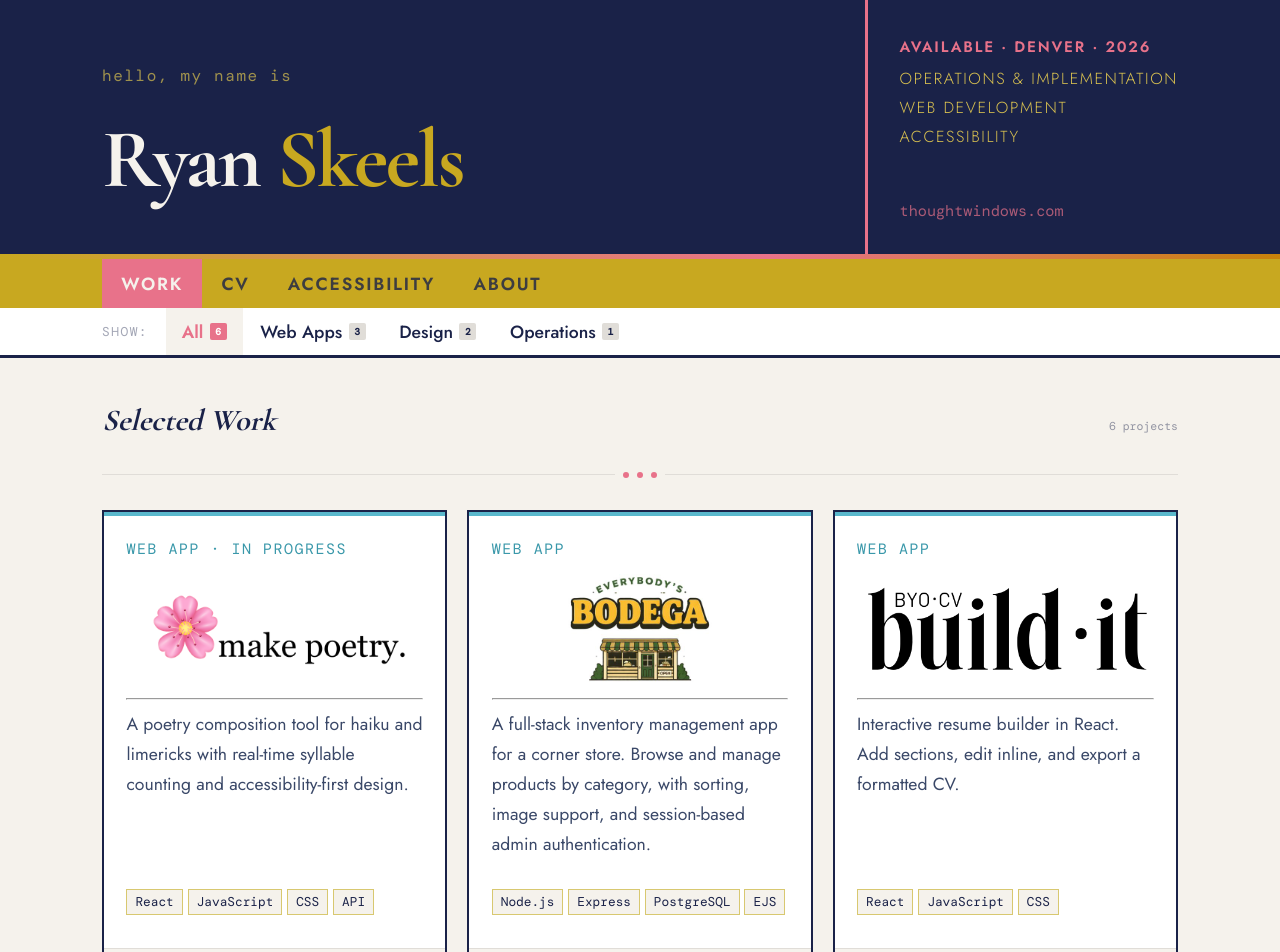
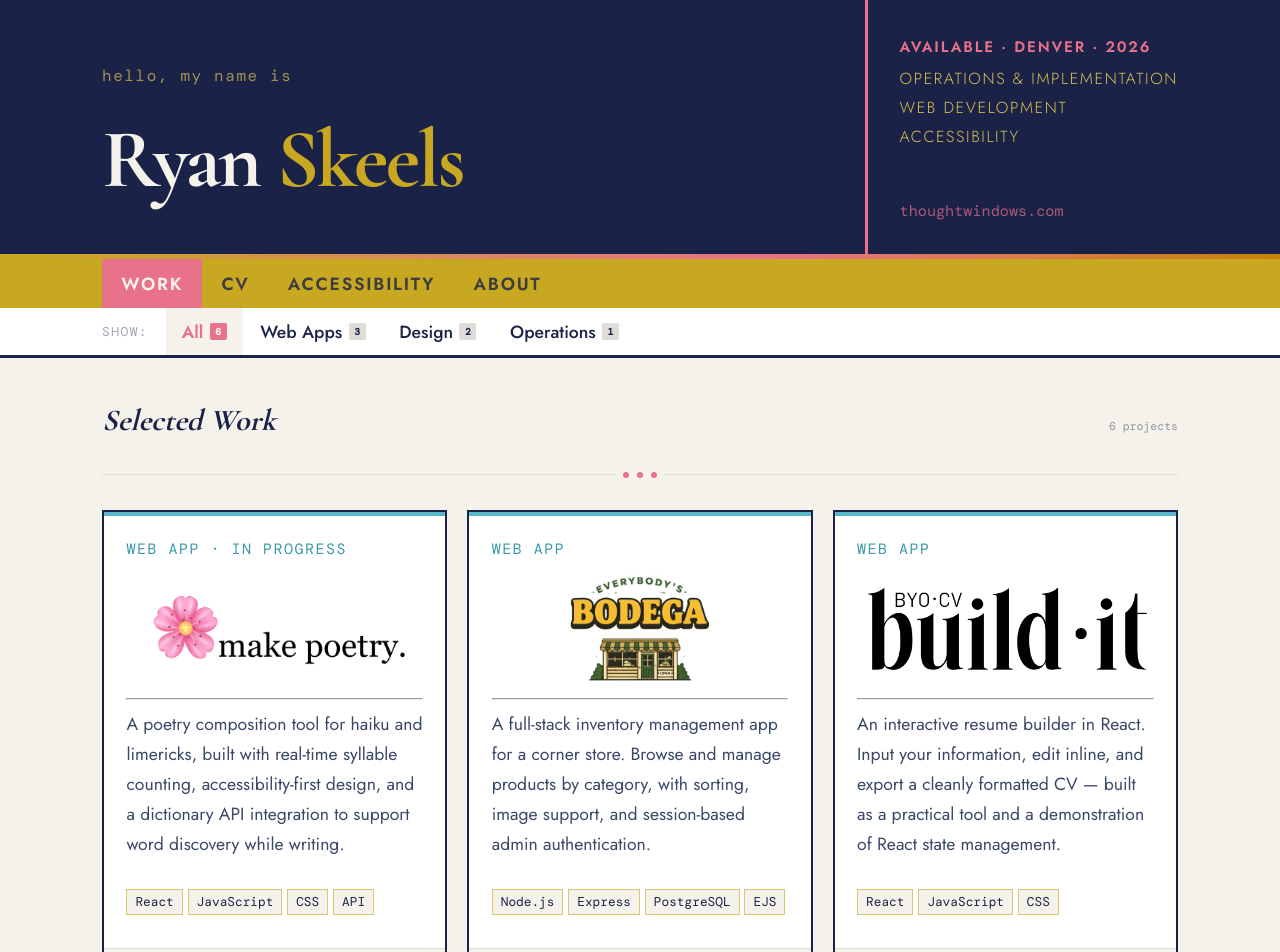
Before and after one commit to housemouse62/thought-windows, a React (Vite) app: page / in a window 1280 px wide. Shown: the top 952 px of the page. Built offline with nearby package versions, Linux system fonts and the light colour scheme; a web font is replaced by a local one.

Commit message:
edit project descriptions.

```diff
--- a/src/data/projects.js
+++ b/src/data/projects.js
@@ -77,7 +77,7 @@ const PROJECTS = [
     type: "Web App · In Progress",
     title: "make poetry.",
     description:
-      "A poetry composition tool for haiku and limericks with real-time syllable counting and accessibility-first design.",
+      "A poetry composition tool for haiku and limericks, built with real-time syllable counting, accessibility-first design, and a dictionary API integration to support word discovery while writing.",
     stack: ["React", "JavaScript", "CSS", "API"],
     demoUrl: "https://makepoetry.netlify.app/",
     githubUrl: "https://github.com/housemouse62/poetry-app",
@@ -101,7 +101,7 @@ const PROJECTS = [
     type: "Web App",
     title: "Build-A-CV",
     description:
-      "Interactive resume builder in React. Add sections, edit inline, and export a formatted CV.",
+      "An interactive resume builder in React. Input your information, edit inline, and export a cleanly formatted CV — built as a practical tool and a demonstration of React state management.",
     stack: ["React", "JavaScript", "CSS"],
     demoUrl: "https://byocv.netlify.app/",
     githubUrl: "https://github.com/housemouse62/CV_Application",
```
